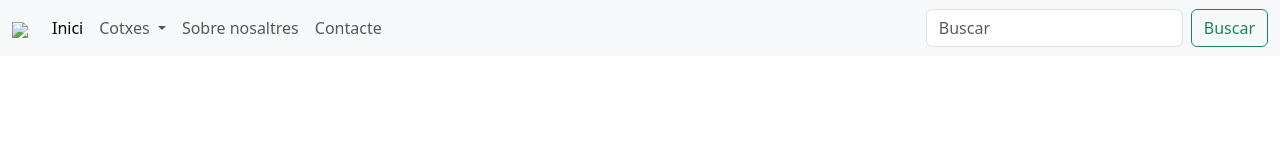
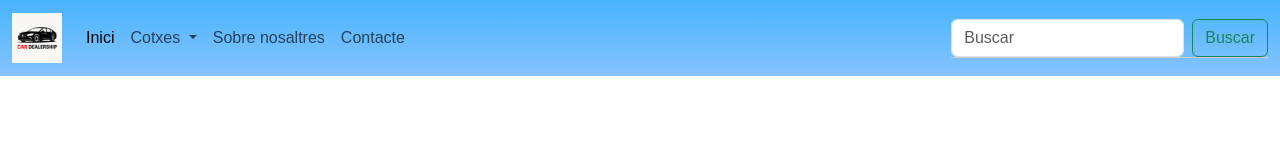
Before and after one commit to Muntu-Git/WebJaviMuntu, a plain HTML site: page comu/navbar.html in a window 1280 px wide. Drawn offline with nearby package versions, Linux system fonts and the light colour scheme; the site is published under a folder, as on GitHub Pages, so addresses that start at the root find nothing.

Commit message:
rutes canviades

```diff
--- a/comu/navbar.html
+++ b/comu/navbar.html
@@ -5,8 +5,8 @@
     <meta charset="UTF-8">
     <meta name="viewport" content="width=device-width, initial-scale=1.0">
     <title>Concessionari de Cotxes</title>
-    <link rel="stylesheet" href="/styles.css">
-    <link rel="stylesheet" href="/inici/styles.css">
+    <link rel="stylesheet" href="../styles.css">
+    <link rel="stylesheet" href="../inici/styles.css">
     <link href="https://cdn.jsdelivr.net/npm/bootstrap@5.3.6/dist/css/bootstrap.min.css" rel="stylesheet"
         integrity="sha384-4Q6Gf2aSP4eDXB8Miphtr37CMZZQ5oXLH2yaXMJ2w8e2ZtHTl7GptT4jmndRuHDT" crossorigin="anonymous">
 
@@ -19,7 +19,7 @@
 
     <nav class="navbar navbar-expand-lg bg-body-tertiary my-navbar">
         <div class="container-fluid">
-            <a class="navbar-brand" href="/index.html"><img class="logo-navbar" src="/images/logo.png"></a>
+            <a class="navbar-brand" href="../index.html"><img class="logo-navbar" src="../images/logo.png"></a>
             <button class="navbar-toggler" type="button" data-bs-toggle="collapse"
                 data-bs-target="#navbarSupportedContent" aria-controls="navbarSupportedContent" aria-expanded="false"
                 aria-label="Toggle navigation">
@@ -28,7 +28,7 @@
             <div class="collapse navbar-collapse" id="navbarSupportedContent">
                 <ul class="navbar-nav me-auto mb-2 mb-lg-0">
                     <li class="nav-item item-navbar">
-                        <a class="nav-link active" aria-current="page" href="/index.html">Inici</a>
+                        <a class="nav-link active" aria-current="page" href="../index.html">Inici</a>
                     </li>
                     <li class="nav-item dropdown item-navbar">
                         <a class="nav-link dropdown-toggle" href="#" role="button" data-bs-toggle="dropdown"
@@ -36,16 +36,16 @@
                             Cotxes
                         </a>
                         <ul class="dropdown-menu">
-                            <li><a class="dropdown-item" href="/cotxes/cotxesnous/cotxes.html">Nous</a></li>
-                            <li><a class="dropdown-item" href="/cotxes/cotxes2ma/cotxes.html">Segona mà</a></li>
+                            <li><a class="dropdown-item" href="../cotxes/cotxesnous/cotxes.html">Nous</a></li>
+                            <li><a class="dropdown-item" href="../cotxes/cotxes2ma/cotxes.html">Segona mà</a></li>
                         </ul>
                     </li>
                     <li class="nav-item item-navbar">
-                        <a class="nav-link" href="/sobre-nosaltres/sobre-nosaltres.html">Sobre nosaltres</a>
+                        <a class="nav-link" href="../sobre-nosaltres/sobre-nosaltres.html">Sobre nosaltres</a>
                     </li>
 
                     <li class="nav-item item-navbar">
-                        <a class="nav-link" href="/contacte/contacte.html">Contacte</a>
+                        <a class="nav-link" href="../contacte/contacte.html">Contacte</a>
                     </li>
                 </ul>
                 <form class="d-flex position-relative" role="search" autocomplete="off">
```
Also changed, not shown: comu/footer.html (+2 -2 lines).
